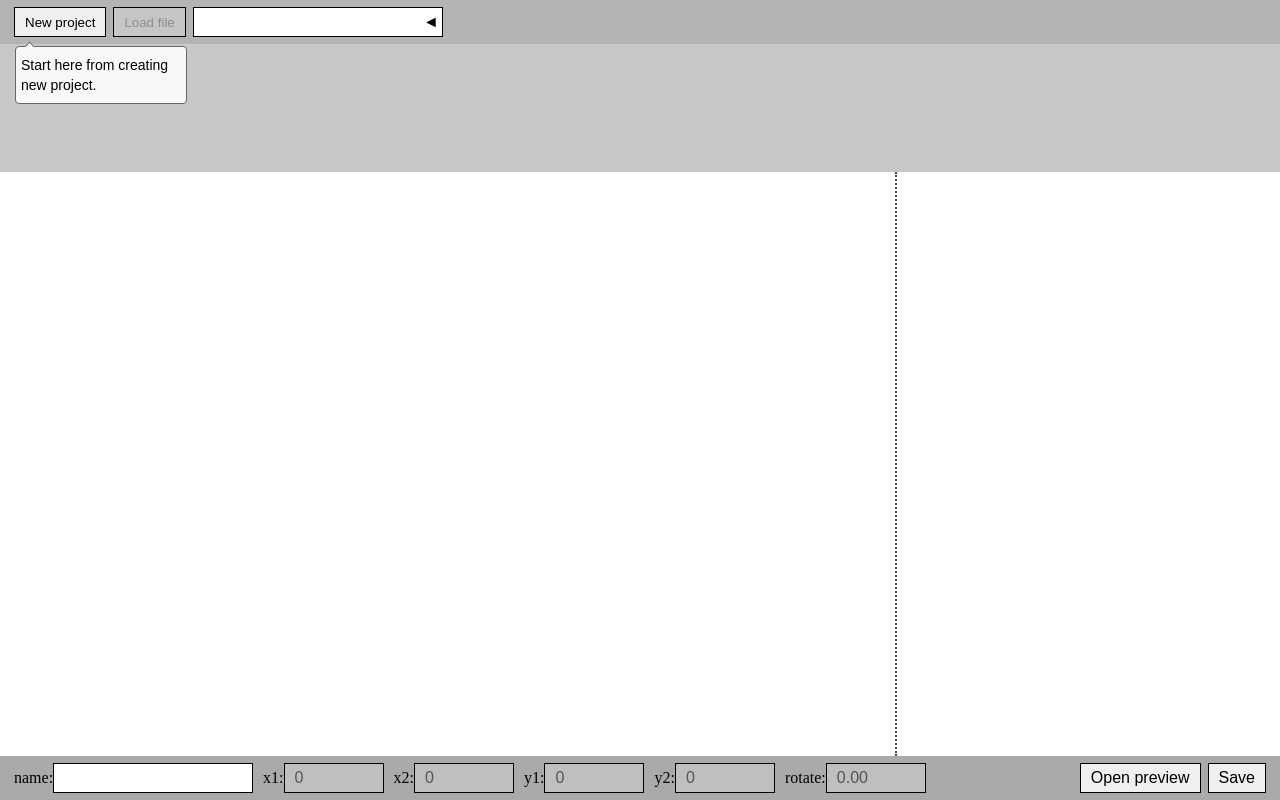
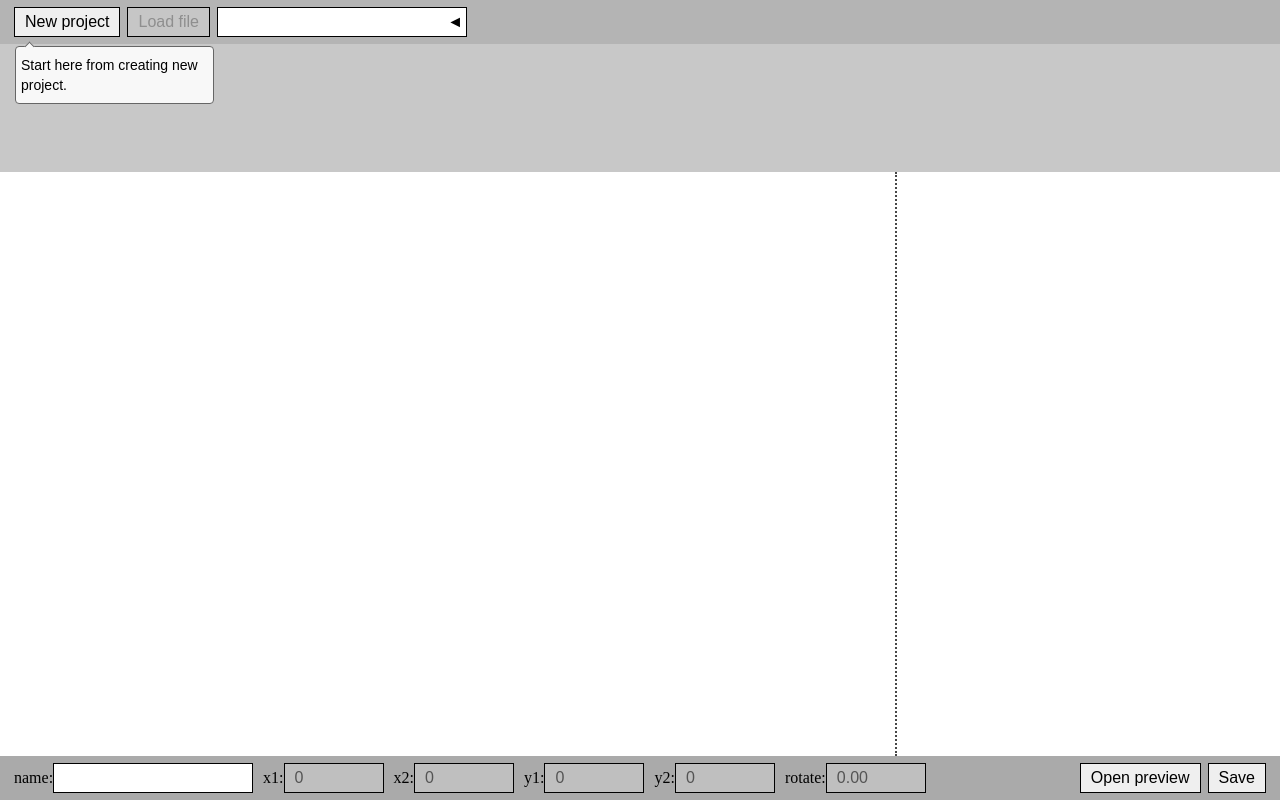
Before and after one commit to charJKL/react.split.v2, a React (Create React App) app: page / in a window 1280 px wide. Built offline with nearby package versions, Linux system fonts and the light colour scheme.

Commit message:
Fix styles for placeholder selector `%input-nested`.

```diff
--- a/src/components/common/Tooltip.module.scss
+++ b/src/components/common/Tooltip.module.scss
@@ -13,7 +13,7 @@ $indicator-size: 6px;
 	padding: 5px;
 	font: 14px index.$font;
 	border-radius: 4px;
-	transition: opacity .9s ease-in-out;
+	transition: opacity .2s ease-in-out;
 	visibility: hidden;
 	opacity: 0;
 	&.show
--- a/src/index.scss
+++ b/src/index.scss
@@ -48,7 +48,10 @@ body
 	display: block;
 	width: 100%;
 	height: 100%;
+	padding: 0px;
 	border: none;
+	$font-line-height: $input-height - $input-border * 2;
+	font: list.slash(16px, $font-line-height) $input-font-family;
 	&:focus{ outline: none; }
 }
 button
```
